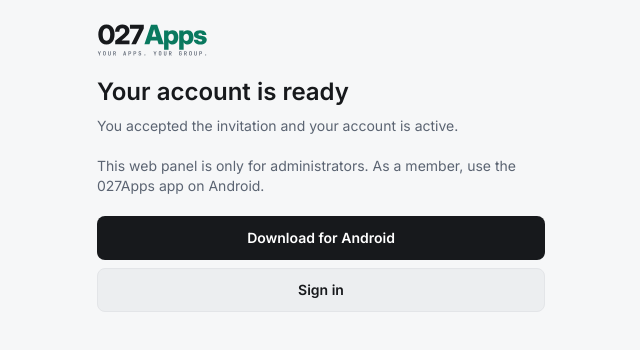
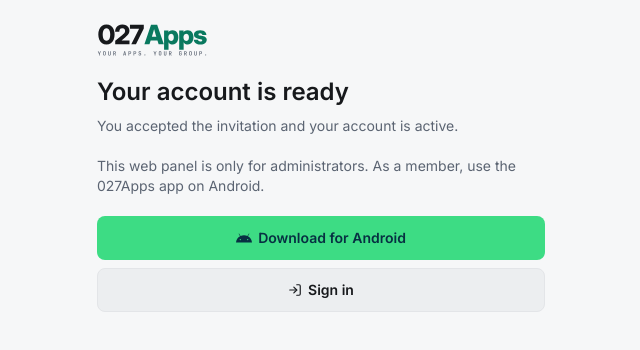
Before and after one commit to rferic/027apps, a Next.js app in the folder apps/admin/: page /welcome in a window 1280 px wide. Shown: the top 350 px of the page, without its empty margins (319-959 px from the left). Built offline with nearby package versions, Linux system fonts and the light colour scheme; no server answers.

Commit message:
feat(invite): give Android actions their glyph and green, and sign-in links an icon

```diff
--- a/apps/admin/src/app/globals.css
+++ b/apps/admin/src/app/globals.css
@@ -41,6 +41,8 @@
   --color-destructive-foreground: var(--destructive-foreground);
   --color-success: var(--success);
   --color-success-subtle: var(--success-subtle);
+  --color-android: var(--android);
+  --color-android-foreground: var(--android-foreground);
   --radius-card: var(--card-radius);
   --radius-control: var(--control-radius);
   --font-sans: var(--font-inter), system-ui, -apple-system, "Segoe UI", sans-serif;
--- a/apps/admin/src/app/invite/[token]/invite-form.tsx
+++ b/apps/admin/src/app/invite/[token]/invite-form.tsx
@@ -7,6 +7,7 @@ import { t } from "@027apps/i18n/t.js";
 import type { TranslationMap } from "@027apps/i18n/types.js";
 import { Button } from "@/components/ui/button";
 import { FormActions, FormAlert, FormField, cancelClass, inputClass } from "@/components/ui/form";
+import { SignInIcon } from "@/components/ui/sign-in-icon";
 import { inviteErrorHeading } from "@/lib/invite-errors";
 import {
   MAX_PASSWORD,
@@ -226,7 +227,8 @@ export function InviteForm({
       {failure && <InviteFailureAlert failure={failure} messages={messages} />}
 
       <FormActions>
-        <Link href="/login" className={cancelClass}>
+        <Link href="/login" className={`${cancelClass} gap-1`}>
+          <SignInIcon />
           {t("Sign in", messages)}
         </Link>
         <Button type="submit" variant="primary" className="min-h-11" disabled={submitting}>
@@ -243,7 +245,11 @@ export function InviteForm({
       {!existing && (
         <p className="text-xs text-muted-foreground">
           {t("Already have an account?", messages)}{" "}
-          <Link href="/login" className="font-semibold text-accent hover:underline">
+          <Link
+            href="/login"
+            className="inline-flex items-center gap-1 font-semibold text-accent hover:underline"
+          >
+            <SignInIcon />
             {t("Sign in", messages)}
           </Link>
         </p>
--- a/apps/admin/src/app/invite/[token]/invite-wizard.tsx
+++ b/apps/admin/src/app/invite/[token]/invite-wizard.tsx
@@ -6,6 +6,8 @@ import { t } from "@027apps/i18n/t.js";
 import type { TranslationMap } from "@027apps/i18n/types.js";
 import { Button } from "@/components/ui/button";
 import { cancelClass } from "@/components/ui/form";
+import { SignInIcon } from "@/components/ui/sign-in-icon";
+import { AndroidIcon } from "@/components/landing/android-icon";
 import type { InviteVariant } from "@/lib/invite-variant";
 import { InviteDetails, type InvitePublicView } from "./invite-details";
 import { InviteForm } from "./invite-form";
@@ -68,7 +70,8 @@ function FormStep({
     <>
       <InviteDetails view={view} messages={messages} />
       <InviteForm token={token} view={view} messages={messages} />
-      <Link href="/login" className={cancelClass}>
+      <Link href="/login" className={`${cancelClass} gap-1`}>
+        <SignInIcon />
         {t("Sign in", messages)}
       </Link>
     </>
@@ -229,8 +232,9 @@ export function InviteWizard({
         <div className="flex flex-col gap-2">
           <a
             href="/download/android"
-            className="inline-flex min-h-11 items-center justify-center rounded-control bg-primary px-4 text-sm font-semibold text-primary-foreground hover:opacity-90"
+            className="inline-flex min-h-11 items-center justify-center gap-1.5 rounded-control bg-android px-4 text-sm font-semibold text-android-foreground hover:opacity-90"
           >
+            <AndroidIcon />
             {t("Download APK", messages)}
           </a>
           <Button variant="secondary" className="min-h-11" onClick={() => setStep("retry")}>
@@ -298,7 +302,12 @@ export function InviteWizard({
       <InviteDetails view={view} messages={messages} />
       <div className="flex flex-col gap-2">
         <OpenButton opening={opening} onOpen={openApp} messages={messages} />
-        <Button variant="secondary" className="min-h-11" onClick={() => setStep("download")}>
+        <Button
+          variant="secondary"
+          className="min-h-11 border-android bg-android text-android-foreground hover:opacity-90"
+          onClick={() => setStep("download")}
+        >
+          <AndroidIcon />
           {t("Download for Android", messages)}
         </Button>
         <Button variant="ghost" className="min-h-11" onClick={() => setStep("form")}>
--- a/apps/admin/src/app/invite/[token]/page.tsx
+++ b/apps/admin/src/app/invite/[token]/page.tsx
@@ -10,6 +10,7 @@ import { t } from "@027apps/i18n/t.js";
 import { BrandLogo } from "@/components/brand-logo";
 import { DocumentLang } from "@/components/document-lang";
 import { cancelClass } from "@/components/ui/form";
+import { SignInIcon } from "@/components/ui/sign-in-icon";
 import { getInfra } from "@/lib/api/door";
 import { latestAndroidRelease } from "@/lib/android-release";
 import { APP_NAME } from "@/lib/brand";
@@ -90,7 +91,8 @@ function StateCard({
     <section className="flex flex-col gap-2 rounded-card border border-border bg-surface p-4">
       <p className="text-sm font-semibold text-destructive">{title}</p>
       <p className="text-sm text-muted-foreground">{body}</p>
-      <Link href="/login" className={cancelClass}>
+      <Link href="/login" className={`${cancelClass} gap-1`}>
+        <SignInIcon />
         {t("Sign in", messages)}
       </Link>
     </section>
--- a/apps/admin/src/app/welcome/page.tsx
+++ b/apps/admin/src/app/welcome/page.tsx
@@ -6,6 +6,8 @@ import { t } from "@027apps/i18n/t.js";
 import { BrandLogo } from "@/components/brand-logo";
 import { DocumentLang } from "@/components/document-lang";
 import { APP_NAME } from "@/lib/brand";
+import { AndroidIcon } from "@/components/landing/android-icon";
+import { SignInIcon } from "@/components/ui/sign-in-icon";
 import { LOCALE_COOKIE, resolveLocale } from "@/lib/locale";
 
 export const metadata: Metadata = {
@@ -21,9 +23,9 @@ interface WelcomePageProps {
 }
 
 const primaryLink =
-  "inline-flex min-h-11 items-center justify-center rounded-control bg-primary px-4 text-sm font-semibold text-primary-foreground hover:opacity-90";
+  "inline-flex min-h-11 items-center justify-center gap-1.5 rounded-control bg-android px-4 text-sm font-semibold text-android-foreground hover:opacity-90";
 const secondaryLink =
-  "inline-flex min-h-11 items-center justify-center rounded-control border border-border bg-muted px-4 text-sm font-semibold text-foreground hover:bg-muted/80";
+  "inline-flex min-h-11 items-center justify-center gap-1.5 rounded-control border border-border bg-muted px-4 text-sm font-semibold text-foreground hover:bg-muted/80";
 
 /**
  * Public landing after a plain member redeems an invitation (D2). It holds no
@@ -68,9 +70,11 @@ export default async function WelcomePage({ searchParams }: WelcomePageProps) {
 
         <div className="flex flex-col gap-2">
           <Link href="/download/android" className={primaryLink}>
+            <AndroidIcon />
             {t("Download for Android", messages)}
           </Link>
           <Link href="/login" className={secondaryLink}>
+            <SignInIcon />
             {t("Sign in", messages)}
           </Link>
         </div>
--- /dev/null
+++ b/apps/admin/src/components/ui/sign-in-icon.tsx
@@ -0,0 +1,21 @@
+/** Log-in glyph for the sign-in links: monochrome, decorative, 14 px. */
+export function SignInIcon({ className }: { className?: string }) {
+  return (
+    <svg
+      viewBox="0 0 24 24"
+      width="14"
+      height="14"
+      fill="none"
+      stroke="currentColor"
+      strokeWidth="2"
+      strokeLinecap="round"
+      strokeLinejoin="round"
+      aria-hidden="true"
+      className={className}
+    >
+      <path d="M15 3h4a2 2 0 0 1 2 2v14a2 2 0 0 1-2 2h-4" />
+      <path d="M10 17l5-5-5-5" />
+      <path d="M15 12H3" />
+    </svg>
+  );
+}
--- a/apps/admin/src/design-tokens.css
+++ b/apps/admin/src/design-tokens.css
@@ -17,6 +17,9 @@
   --destructive-foreground: #ffffff;
   --success: #15803d;
   --success-subtle: rgba(34, 197, 94, 0.12);
+  /* Android's own green, for the app download action. */
+  --android: #3ddc84;
+  --android-foreground: #073042;
 
   --card-radius: 12px;
   --control-radius: 8px;
@@ -42,6 +45,8 @@
     --destructive-foreground: #2a0a10;
     --success: #4ade80;
     --success-subtle: rgba(74, 222, 128, 0.12);
+    --android: #3ddc84;
+    --android-foreground: #073042;
   }
 }
 
@@ -64,6 +69,8 @@
   --destructive-foreground: #2a0a10;
   --success: #4ade80;
   --success-subtle: rgba(74, 222, 128, 0.12);
+  --android: #3ddc84;
+  --android-foreground: #073042;
 }
 
 .light {
--- a/apps/admin/tokens.json
+++ b/apps/admin/tokens.json
@@ -24,6 +24,8 @@
     "destructive-foreground": "#FFFFFF",
     "success": "#15803D",
     "success-subtle": "rgba(34,197,94,0.12)",
+    "android": "#3DDC84",
+    "android-foreground": "#073042",
     "accent-foreground": "#FFFFFF"
   },
   "dark": {
@@ -41,6 +43,8 @@
     "destructive-foreground": "#2A0A10",
     "success": "#4ADE80",
     "success-subtle": "rgba(74,222,128,0.12)",
+    "android": "#3DDC84",
+    "android-foreground": "#073042",
     "accent-foreground": "#05231C"
   },
   "radii": {
```
Also changed, not shown: 1 other file (tests, documents, lock files or other folders).
